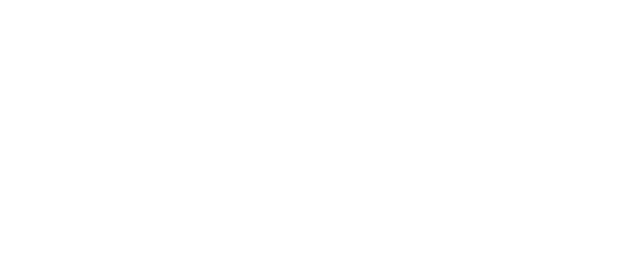
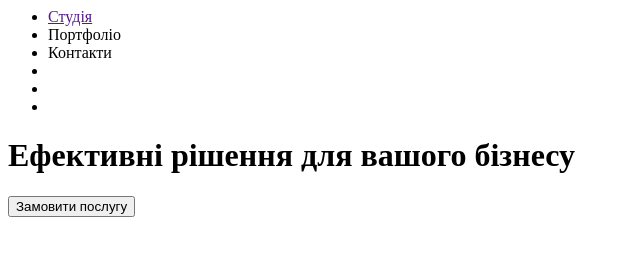
Before and after one commit to TanyaBushik/goit-markup-hw-01, a plain HTML site: page index.html in a window 1280 px wide. Shown: the whole page, without its empty margins (0-640 px from the left). Drawn offline with Linux system fonts and the light colour scheme.

Commit message:
added upper line

```diff
--- a/index.html
+++ b/index.html
@@ -6,7 +6,23 @@
     <title>WebStudio</title>
 </head>
 <body>
-    <header></header>
+    <header>
+        <ul>
+            <li>
+                <a href="" class="link" > Студія</a>
+            </li>
+            <li>Портфоліо</li>
+            <li>Контакти</li>
+            <li>
+                <a href="" class="link" > </a>
+            </li>
+            <li></li>
+            <li></li>
+
+        </ul>
+        <h1>Ефективні рішення для вашого бізнесу</h1>
+        <button class="button">Замовити послугу</button>
+    </header>
     <footer></footer>
 </body>
 
```
